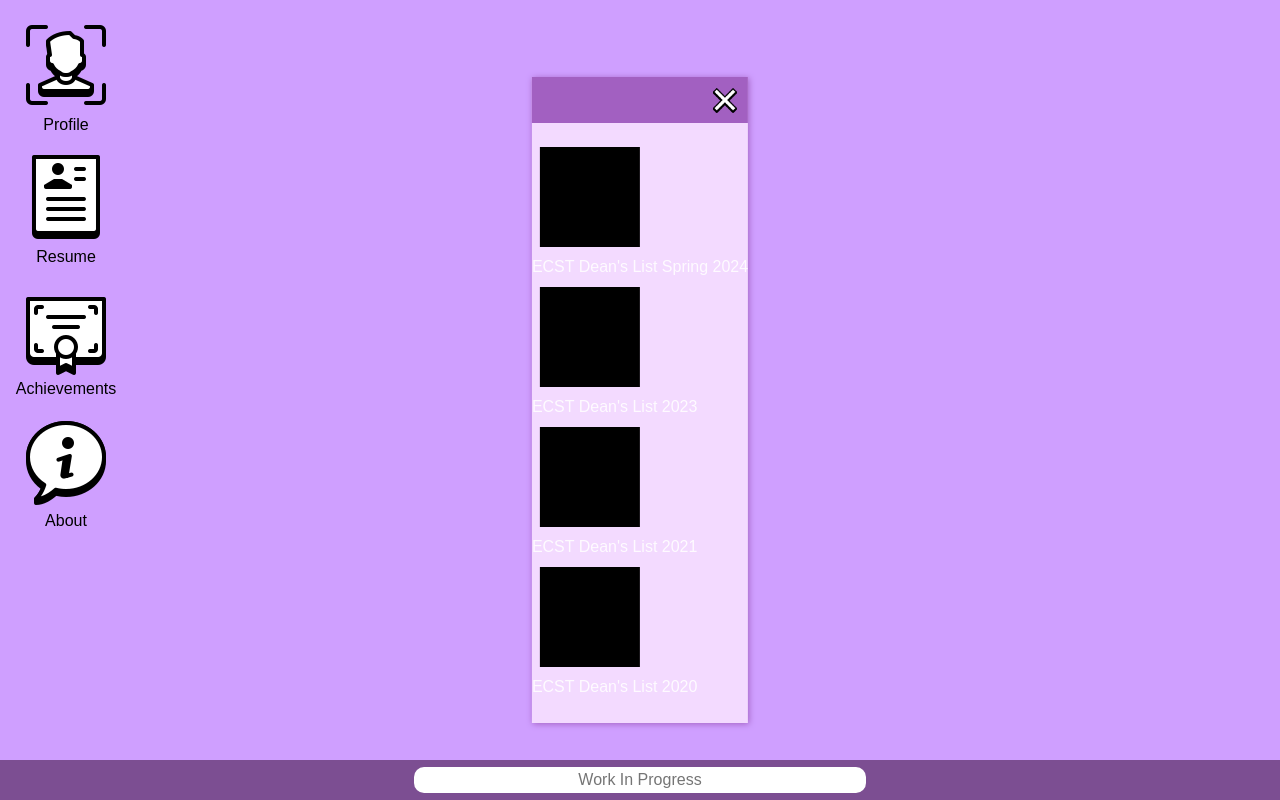
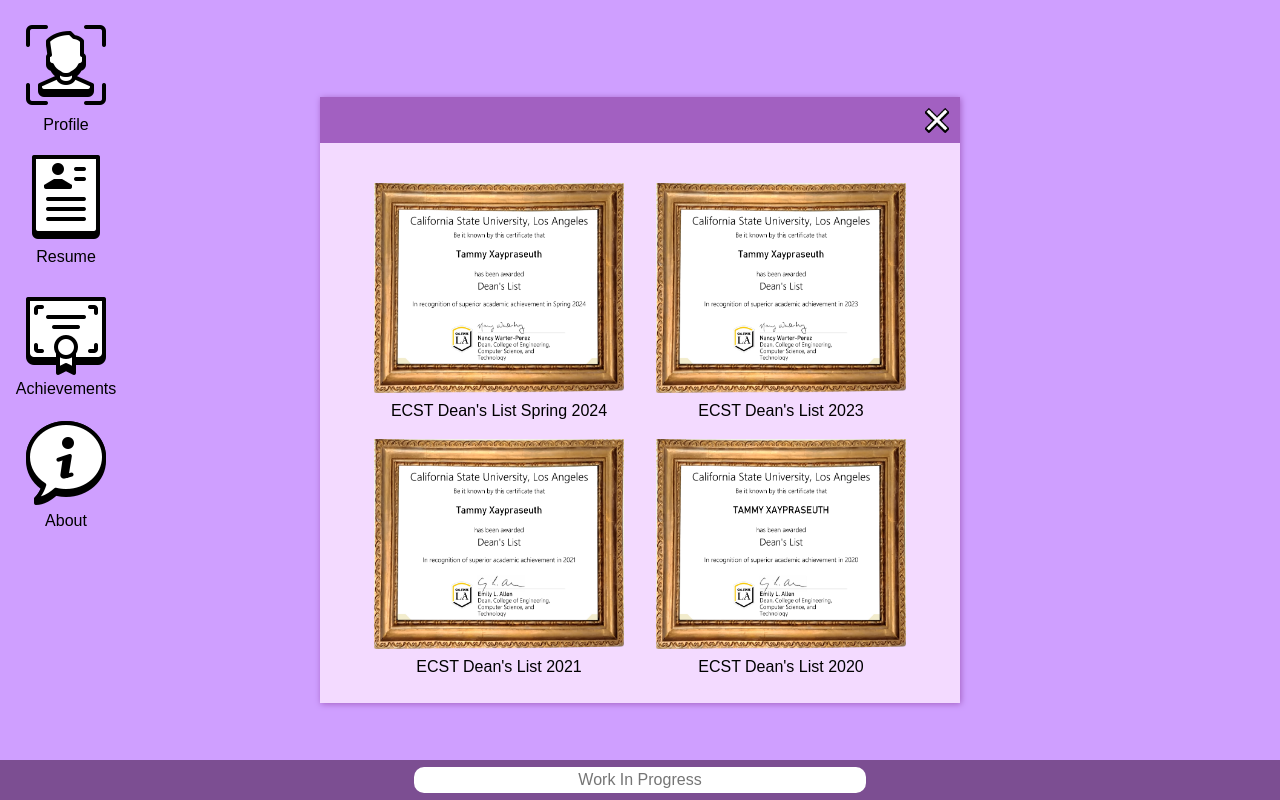
Before and after one commit to tammyxa/portfolio, a React (Vite) app: page / in a window 1280 px wide. Both pictures are taken after a click on the button "Achievements". Built offline with nearby package versions, Linux system fonts and the light colour scheme; a web font is replaced by a local one.

Commit message:
chore: fix frame and certificate alignment; complete achivementwindow

```diff
--- a/src/components/Achievement/Achievement.tsx
+++ b/src/components/Achievement/Achievement.tsx
@@ -1,5 +1,5 @@
 import styled from "styled-components";
-import { Spaces } from "../../theme";
+import { Colors, Spaces } from "../../theme";
 
 interface AchievementProps {
   type: string;
@@ -14,30 +14,31 @@ const AchievementContainer = styled.div`
 
 const ImageContainer = styled.div`
   position: relative;
-  height: 100px;
-  width: 100px;
-  margin: ${Spaces.sm};
-  background-color: black;
+  height: 200px;
+  width: 250px;
+  margin: ${Spaces.md};
+  display: flex;
+  justify-content: center;
 `;
 
 const DescriptionContainer = styled.div`
-  display: flex;
-  align-items: center;
   text-align: center;
 `;
 
-const Title = styled.span``;
+const Title = styled.span`
+  color: ${Colors.black};
+`;
 
 export const Achievement = ({ img, title }: AchievementProps) => {
   return (
     <AchievementContainer>
       <ImageContainer>
-        {/* <img src={img} alt={title} style={{ height: "50%", width: "auto" }} /> */}
-        {/* <img
+        <img
           src="picture_frame1.png"
           alt="Picture Frame"
-          style={{ position: "absolute" }}
-        /> */}
+          style={{ position: "absolute", width: "100%", height: "105%" }}
+        />
+        <img src={img} alt={title} style={{ height: "auto", width: "100%" }} />
       </ImageContainer>
       <DescriptionContainer>
         <Title>{title}</Title>
--- a/src/components/AchievementsWindow/AchievementsWindows.tsx
+++ b/src/components/AchievementsWindow/AchievementsWindows.tsx
@@ -1,12 +1,24 @@
 import { PopUpWindow } from "../../modules";
 import achievements from "../../data/achievements.json";
 import { Achievement } from "../Achievement/Achievement";
+import styled from "styled-components";
+
+const AchievementsContainer = styled.div`
+  display: flex;
+  flex-direction: row;
+  flex-wrap: wrap;
+  max-width: 80vw;
+  max-height: 75vh;
+  justify-content: center;
+`;
 export const AchievementsWindows = () => {
   return (
     <PopUpWindow>
-      {achievements.map((e, i) => (
-        <Achievement key={i} type={e.type} title={e.title} img={e.src} />
-      ))}
+      <AchievementsContainer>
+        {achievements.map((e, i) => (
+          <Achievement key={i} type={e.type} title={e.title} img={e.src} />
+        ))}
+      </AchievementsContainer>
     </PopUpWindow>
   );
 };
```
